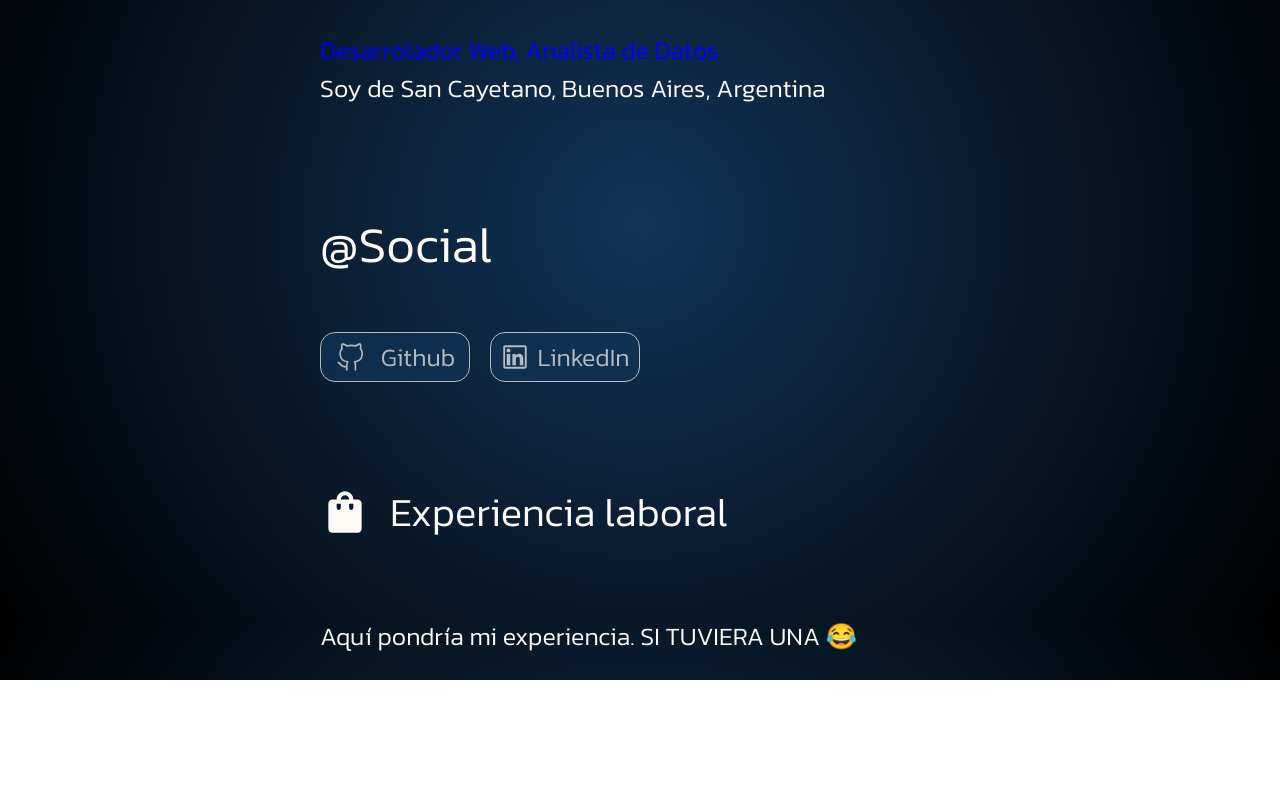
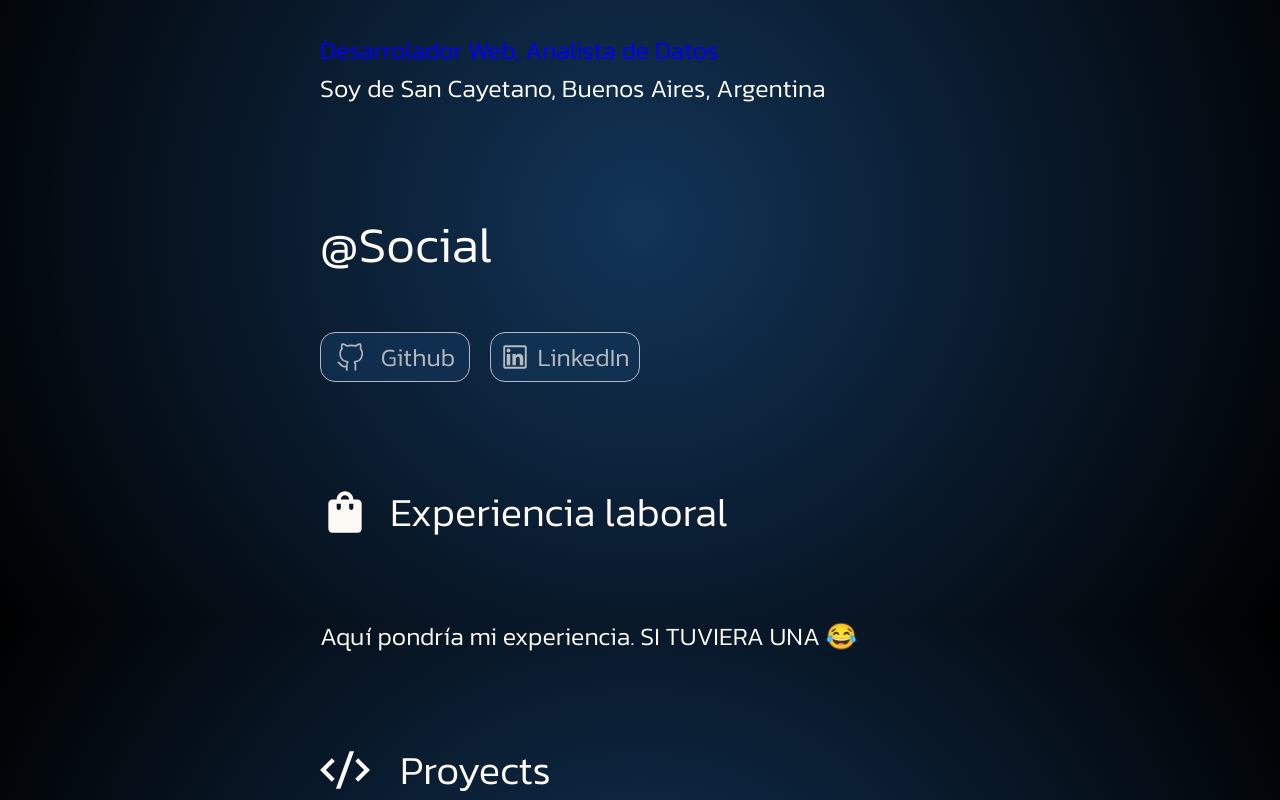
Before and after one commit to marcelotenaglia/Portfolio, a React (Vite) app in the folder portfolio/: page / in a window 1280 px wide. Shown: the part 178-978 px from the top of the page. Before the commit the page ends 858 px from the top, so only its background shows below. Built offline with nearby package versions, Linux system fonts and the light colour scheme.

Commit message:
New: Proyect section created

```diff
--- a/portfolio/src/AppRouter.tsx
+++ b/portfolio/src/AppRouter.tsx
@@ -2,6 +2,7 @@ import { BrowserRouter } from "react-router-dom"
 import { Navbar } from "./components/Navbar/Navbar"
 import { Presentation } from "./components/Presentation/Presentation"
 import { Experience } from "./components/Experience/Experience"
+import { Proyects } from "./components/Proyects/Proyects"
 
 export const AppRouter = () => {
     return (
@@ -10,6 +11,7 @@ export const AppRouter = () => {
                 <Navbar />
                 <Presentation />
                 <Experience />
+                <Proyects />
             </BrowserRouter>
         </>
     )
--- /dev/null
+++ b/portfolio/src/components/Proyects/Proyects.css
@@ -0,0 +1,17 @@
+.proyect-container {
+    display: flex;
+    margin: 0 25% 0 25%;
+    padding-top: 60px;
+}
+
+.proyect-title {
+    display: flex;
+    align-items: center;
+    justify-content: space-between;
+    gap: 30px;
+}
+
+.proyect-icon {
+    color: #FDFAF6;
+    font-size: 50px;
+}
--- /dev/null
+++ b/portfolio/src/components/Proyects/Proyects.tsx
@@ -0,0 +1,13 @@
+import './Proyects.css'
+import { RiCodeSSlashFill } from "react-icons/ri";
+
+export const Proyects = () => {
+    return(
+        <div className='proyect-container'>
+            <div className='proyect-title'>
+                <RiCodeSSlashFill className='proyect-icon'/>
+                <h1>Proyects</h1>
+            </div>
+        </div>
+    )
+}
```
